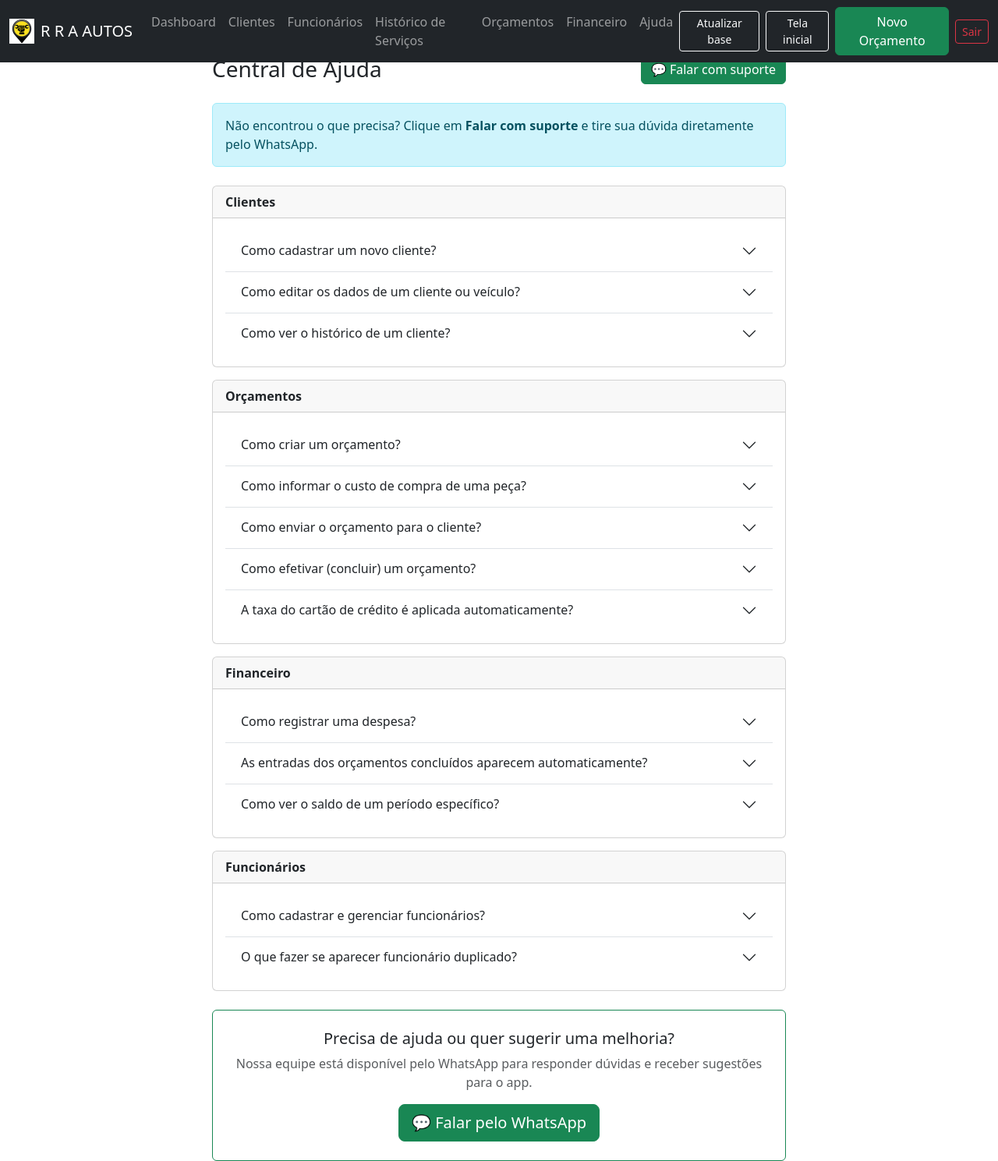
After one commit to Franciney2519/Projeto_oficina, a Flask app: page /ajuda in a window 1280 px wide. The commit adds this page. Shown: the whole page at 78% size. Run offline with Flask 3, Linux system fonts and the light colour scheme; the visitor is signed in with stand-in values (Sample User, id 1); parts of the project's set-up code (start-up, migrations or seed data) failed here and were passed over; some libraries are stand-ins or nearby versions.

Commit message:
feat(ajuda): adicionar página de FAQ e contato via WhatsApp
- 13 perguntas frequentes organizadas por categoria (Clientes, Orçamentos, Financeiro, Funcionários)
- Botão de contato direto no WhatsApp com mensagem pré-definida
- Link "Ajuda" adicionado ao menu de navegação

Co-Authored-By: Claude Sonnet 4.6 <noreply@anthropic.com>

```diff
--- a/app.py
+++ b/app.py
@@ -2405,6 +2405,11 @@ def excluir_despesa_financeira(entry_id: int):
     return redirect(url_for("financeiro"))
 
 
+@app.route("/ajuda")
+def ajuda():
+    return render_template("ajuda.html")
+
+
 if __name__ == "__main__":
     debug_mode = os.environ.get("FLASK_DEBUG") == "1"
 
--- /dev/null
+++ b/templates/ajuda.html
@@ -0,0 +1,244 @@
+{% extends "base.html" %}
+
+{% block content %}
+<div class="row justify-content-center">
+  <div class="col-lg-8">
+
+    <div class="d-flex justify-content-between align-items-center mb-4">
+      <h3 class="mb-0">Central de Ajuda</h3>
+      <a href="https://wa.me/5592984618663?text=oi%2C%20preciso%20de%20ajuda%20no%20app%20da%20oficina%20R%20R"
+         target="_blank"
+         class="btn btn-success">
+        💬 Falar com suporte
+      </a>
+    </div>
+
+    <div class="alert alert-info mb-4">
+      Não encontrou o que precisa? Clique em <strong>Falar com suporte</strong> e tire sua dúvida diretamente pelo WhatsApp.
+    </div>
+
+    <!-- Clientes -->
+    <div class="card mb-3">
+      <div class="card-header fw-semibold">Clientes</div>
+      <div class="card-body">
+        <div class="accordion accordion-flush" id="faqClientes">
+
+          <div class="accordion-item">
+            <h2 class="accordion-header">
+              <button class="accordion-button collapsed" type="button" data-bs-toggle="collapse" data-bs-target="#faq1">
+                Como cadastrar um novo cliente?
+              </button>
+            </h2>
+            <div id="faq1" class="accordion-collapse collapse" data-bs-parent="#faqClientes">
+              <div class="accordion-body">
+                Acesse <strong>Clientes</strong> no menu. No formulário à direita, preencha o nome (obrigatório), telefone, CPF/CNPJ e endereço. Você pode já cadastrar o veículo do cliente na mesma tela. Clique em <strong>Cadastrar</strong>.
+              </div>
+            </div>
+          </div>
+
+          <div class="accordion-item">
+            <h2 class="accordion-header">
+              <button class="accordion-button collapsed" type="button" data-bs-toggle="collapse" data-bs-target="#faq2">
+                Como editar os dados de um cliente ou veículo?
+              </button>
+            </h2>
+            <div id="faq2" class="accordion-collapse collapse" data-bs-parent="#faqClientes">
+              <div class="accordion-body">
+                Na lista de clientes, clique em <strong>Editar cadastro/veículos</strong>. Você pode atualizar os dados pessoais e, mais abaixo, editar ou remover veículos e adicionar novos.
+              </div>
+            </div>
+          </div>
+
+          <div class="accordion-item">
+            <h2 class="accordion-header">
+              <button class="accordion-button collapsed" type="button" data-bs-toggle="collapse" data-bs-target="#faq3">
+                Como ver o histórico de um cliente?
+              </button>
+            </h2>
+            <div id="faq3" class="accordion-collapse collapse" data-bs-parent="#faqClientes">
+              <div class="accordion-body">
+                Na lista de clientes, clique em <strong>Histórico</strong> ao lado do cliente. Também é possível acessar pelo menu <strong>Histórico de Serviços</strong> e filtrar pelo nome do cliente.
+              </div>
+            </div>
+          </div>
+
+        </div>
+      </div>
+    </div>
+
+    <!-- Orçamentos -->
+    <div class="card mb-3">
+      <div class="card-header fw-semibold">Orçamentos</div>
+      <div class="card-body">
+        <div class="accordion accordion-flush" id="faqOrcamentos">
+
+          <div class="accordion-item">
+            <h2 class="accordion-header">
+              <button class="accordion-button collapsed" type="button" data-bs-toggle="collapse" data-bs-target="#faq4">
+                Como criar um orçamento?
+              </button>
+            </h2>
+            <div id="faq4" class="accordion-collapse collapse" data-bs-parent="#faqOrcamentos">
+              <div class="accordion-body">
+                Clique em <strong>Novo Orçamento</strong> no menu ou no dashboard. Selecione o cliente, o veículo, informe a KM e a forma de pagamento. Adicione os itens clicando em <strong>+ Adicionar item</strong>. Ao finalizar, clique em <strong>Salvar orçamento</strong>.
+              </div>
+            </div>
+          </div>
+
+          <div class="accordion-item">
+            <h2 class="accordion-header">
+              <button class="accordion-button collapsed" type="button" data-bs-toggle="collapse" data-bs-target="#faq5">
+                Como informar o custo de compra de uma peça?
+              </button>
+            </h2>
+            <div id="faq5" class="accordion-collapse collapse" data-bs-parent="#faqOrcamentos">
+              <div class="accordion-body">
+                Ao adicionar um item no orçamento, selecione o tipo <strong>Produto</strong>. Um campo amarelo chamado <strong>Custo de compra unit.</strong> aparecerá automaticamente. Informe o valor que você pagou na autopeças. Esse valor é interno — não aparece no PDF nem no WhatsApp do cliente. Ao efetivar o orçamento como Concluído, o sistema lança a saída de custo automaticamente no financeiro.
+              </div>
+            </div>
+          </div>
+
+          <div class="accordion-item">
+            <h2 class="accordion-header">
+              <button class="accordion-button collapsed" type="button" data-bs-toggle="collapse" data-bs-target="#faq6">
+                Como enviar o orçamento para o cliente?
+              </button>
+            </h2>
+            <div id="faq6" class="accordion-collapse collapse" data-bs-parent="#faqOrcamentos">
+              <div class="accordion-body">
+                Após criar o orçamento, o sistema gera automaticamente um texto para WhatsApp. Clique em <strong>Enviar via WhatsApp</strong> para abrir a conversa com o cliente. Você também pode <strong>Baixar PDF</strong> para imprimir ou enviar por outro meio.
+              </div>
+            </div>
+          </div>
+
+          <div class="accordion-item">
+            <h2 class="accordion-header">
+              <button class="accordion-button collapsed" type="button" data-bs-toggle="collapse" data-bs-target="#faq7">
+                Como efetivar (concluir) um orçamento?
+              </button>
+            </h2>
+            <div id="faq7" class="accordion-collapse collapse" data-bs-parent="#faqOrcamentos">
+              <div class="accordion-body">
+                Na lista de orçamentos ou nos detalhes, clique em <strong>Efetivar</strong>. Escolha a forma de pagamento, a data de conclusão e o responsável pela execução. Selecione o status <strong>Concluído</strong> para registrar tudo no financeiro e gerar o comprovante. Se o serviço ainda não foi executado, escolha <strong>Aprovado</strong>.
+              </div>
+            </div>
+          </div>
+
+          <div class="accordion-item">
+            <h2 class="accordion-header">
+              <button class="accordion-button collapsed" type="button" data-bs-toggle="collapse" data-bs-target="#faq8">
+                A taxa do cartão de crédito é aplicada automaticamente?
+              </button>
+            </h2>
+            <div id="faq8" class="accordion-collapse collapse" data-bs-parent="#faqOrcamentos">
+              <div class="accordion-body">
+                Sim. Ao selecionar <strong>Cartão Crédito</strong> como forma de pagamento, o sistema aplica automaticamente uma taxa de <strong>3%</strong> sobre o valor total. O subtotal dos itens e o valor final com a taxa são exibidos separadamente.
+              </div>
+            </div>
+          </div>
+
+        </div>
+      </div>
+    </div>
+
+    <!-- Financeiro -->
+    <div class="card mb-3">
+      <div class="card-header fw-semibold">Financeiro</div>
+      <div class="card-body">
+        <div class="accordion accordion-flush" id="faqFinanceiro">
+
+          <div class="accordion-item">
+            <h2 class="accordion-header">
+              <button class="accordion-button collapsed" type="button" data-bs-toggle="collapse" data-bs-target="#faq9">
+                Como registrar uma despesa?
+              </button>
+            </h2>
+            <div id="faq9" class="accordion-collapse collapse" data-bs-parent="#faqFinanceiro">
+              <div class="accordion-body">
+                Acesse <strong>Financeiro</strong> no menu. No painel à direita, selecione a data, o tipo e a categoria da despesa, informe a descrição e o valor. Se a despesa estiver relacionada a um orçamento específico (ex.: compra de peça), selecione o orçamento no campo <strong>Orçamento relacionado</strong>. Clique em <strong>Salvar despesa</strong>.
+              </div>
+            </div>
+          </div>
+
+          <div class="accordion-item">
+            <h2 class="accordion-header">
+              <button class="accordion-button collapsed" type="button" data-bs-toggle="collapse" data-bs-target="#faq10">
+                As entradas dos orçamentos concluídos aparecem automaticamente?
+              </button>
+            </h2>
+            <div id="faq10" class="accordion-collapse collapse" data-bs-parent="#faqFinanceiro">
+              <div class="accordion-body">
+                Sim. Toda vez que um orçamento é efetivado como <strong>Concluído</strong>, o sistema registra automaticamente a entrada no financeiro com o valor recebido. Se o orçamento tiver produtos com custo de compra informado, a saída de custo também é lançada automaticamente.
+              </div>
+            </div>
+          </div>
+
+          <div class="accordion-item">
+            <h2 class="accordion-header">
+              <button class="accordion-button collapsed" type="button" data-bs-toggle="collapse" data-bs-target="#faq11">
+                Como ver o saldo de um período específico?
+              </button>
+            </h2>
+            <div id="faq11" class="accordion-collapse collapse" data-bs-parent="#faqFinanceiro">
+              <div class="accordion-body">
+                No topo da página <strong>Financeiro</strong>, use os filtros de <strong>Data inicial</strong> e <strong>Data final</strong> e clique em <strong>Filtrar</strong>. O saldo, entradas e saídas do período serão exibidos no rodapé da tabela. No <strong>Dashboard</strong> também é possível filtrar por mês e ano.
+              </div>
+            </div>
+          </div>
+
+        </div>
+      </div>
+    </div>
+
+    <!-- Funcionários -->
+    <div class="card mb-4">
+      <div class="card-header fw-semibold">Funcionários</div>
+      <div class="card-body">
+        <div class="accordion accordion-flush" id="faqFuncionarios">
+
+          <div class="accordion-item">
+            <h2 class="accordion-header">
+              <button class="accordion-button collapsed" type="button" data-bs-toggle="collapse" data-bs-target="#faq12">
+                Como cadastrar e gerenciar funcionários?
+              </button>
+            </h2>
+            <div id="faq12" class="accordion-collapse collapse" data-bs-parent="#faqFuncionarios">
+              <div class="accordion-body">
+                Acesse <strong>Funcionários</strong> no menu. Cadastre nome, telefone, cargo e observações. Para editar, clique em <strong>Editar</strong> na linha do funcionário. Para inativar temporariamente sem excluir, clique em <strong>Inativar</strong>. Funcionários inativos não aparecem nas listas de responsáveis dos orçamentos.
+              </div>
+            </div>
+          </div>
+
+          <div class="accordion-item">
+            <h2 class="accordion-header">
+              <button class="accordion-button collapsed" type="button" data-bs-toggle="collapse" data-bs-target="#faq13">
+                O que fazer se aparecer funcionário duplicado?
+              </button>
+            </h2>
+            <div id="faq13" class="accordion-collapse collapse" data-bs-parent="#faqFuncionarios">
+              <div class="accordion-body">
+                Na página de <strong>Funcionários</strong>, clique no botão <strong>Remover duplicatas</strong>. O sistema mantém automaticamente o registro ativo de menor ID e remove os demais com o mesmo nome.
+              </div>
+            </div>
+          </div>
+
+        </div>
+      </div>
+    </div>
+
+    <!-- Contato -->
+    <div class="card border-success">
+      <div class="card-body text-center py-4">
+        <h5 class="card-title">Precisa de ajuda ou quer sugerir uma melhoria?</h5>
+        <p class="text-muted">Nossa equipe está disponível pelo WhatsApp para responder dúvidas e receber sugestões para o app.</p>
+        <a href="https://wa.me/5592984618663?text=oi%2C%20preciso%20de%20ajuda%20no%20app%20da%20oficina%20R%20R"
+           target="_blank"
+           class="btn btn-success btn-lg">
+          💬 Falar pelo WhatsApp
+        </a>
+      </div>
+    </div>
+
+  </div>
+</div>
+{% endblock %}
--- a/templates/base.html
+++ b/templates/base.html
@@ -47,6 +47,9 @@
             </li>
             <li class="nav-item">
               <a class="nav-link" href="{{ url_for('financeiro') }}">Financeiro</a>
+            </li>
+            <li class="nav-item">
+              <a class="nav-link" href="{{ url_for('ajuda') }}">Ajuda</a>
             </li>
           </ul>
           <div class="d-grid gap-2 d-lg-flex align-items-lg-center mt-2 mt-lg-0">
```
